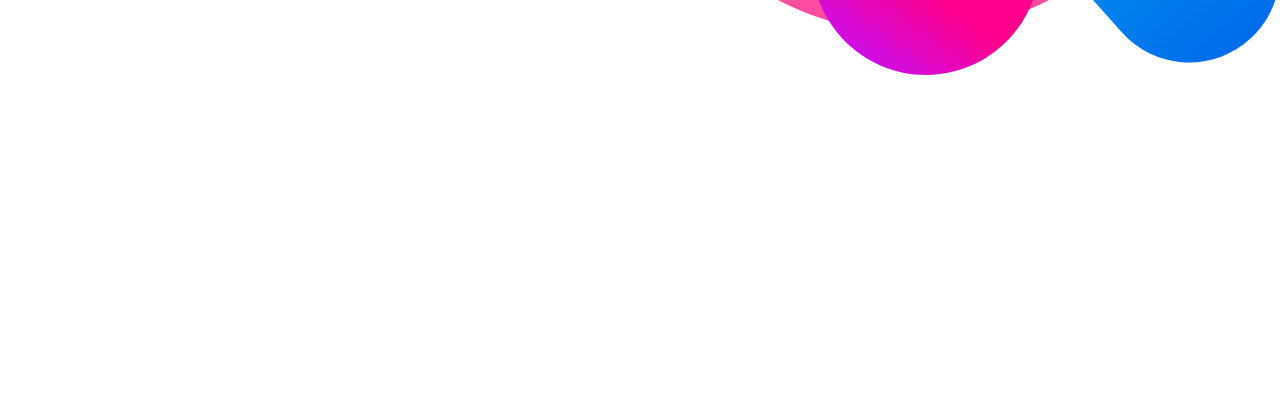
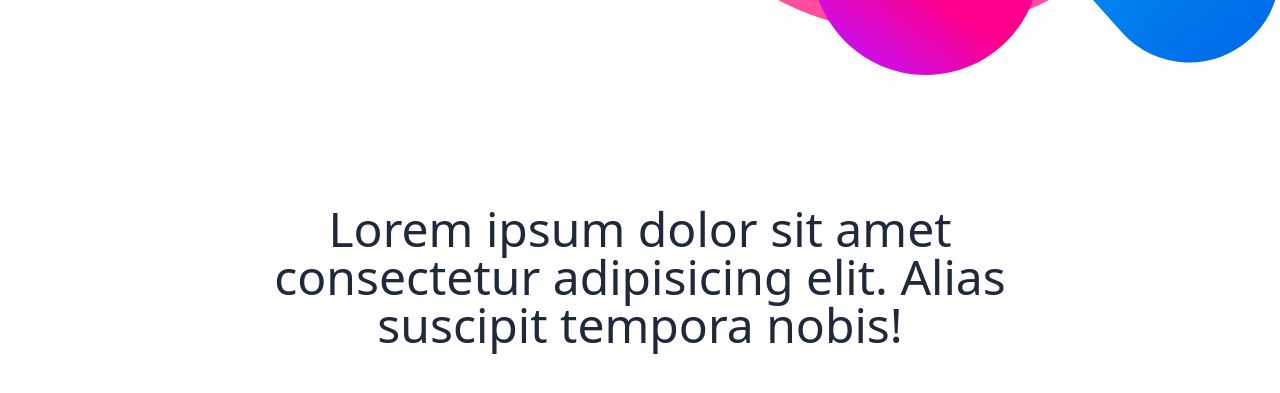
Before and after one commit to Naibaf93/Firefoxclon-Tailwind, a website: page src/index.html in a window 1280 px wide. Shown: the part 573-966 px from the top of the page. Before the commit the page ends 800 px from the top, so only its background shows below. Drawn offline with nearby package versions, Linux system fonts and the light colour scheme; files that its build step writes are made by us from their sources.

Commit message:
agregando un titulo mas

```diff
--- a/src/index.html
+++ b/src/index.html
@@ -122,5 +122,9 @@
         md:block absolute right-0 xl:w-1/2 lg:w-[60%] md:w-[55%] -z-10">
     </div>
 
+    <!-- titulo -->
+    <div class="container mx-auto py-28 w-10/12 md:w-8/12">
+        <h1 class="sm:text-5xl text-4xl mb-4 font-medium text-center">Lorem ipsum dolor sit amet consectetur adipisicing elit. Alias suscipit tempora nobis!</h1>
+    </div>
 </body>
 </html>
```
